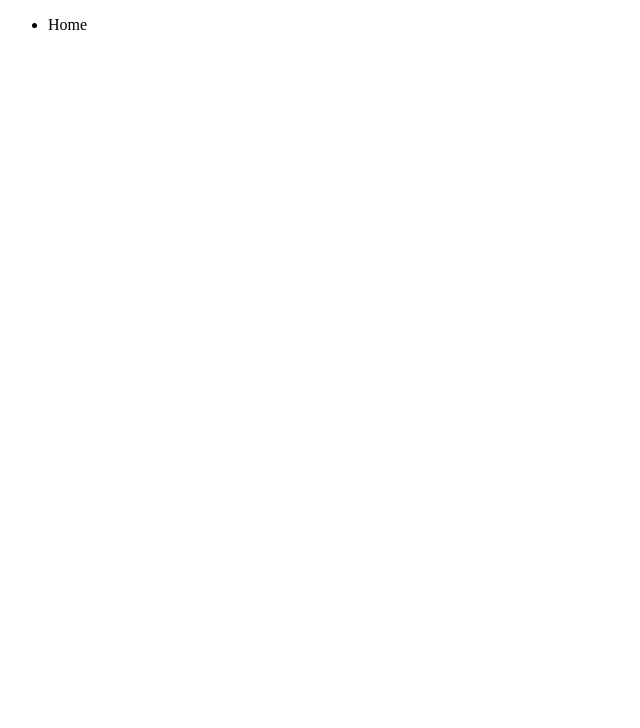
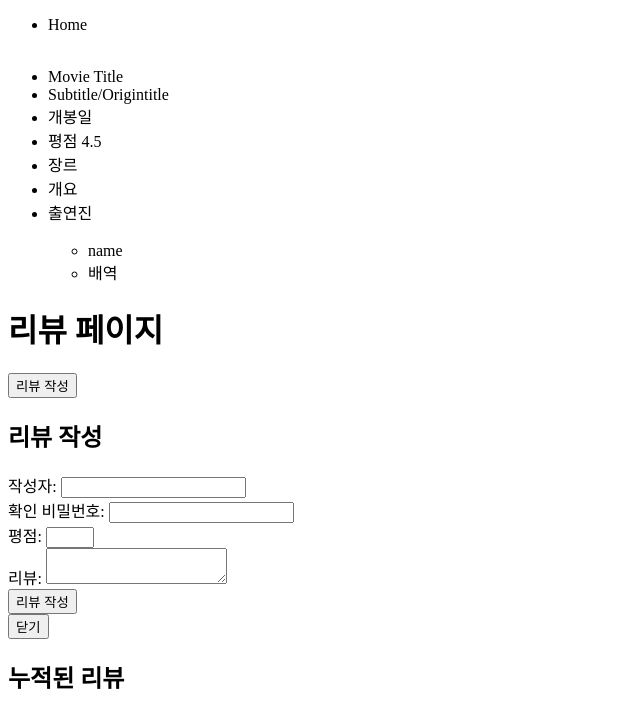
Before and after one commit to sjwoo1999/FC-NBC-FIRST-TEAM-PROJECT, a website: page detail_index.html in a window 1280 px wide. Shown: the whole page, without its empty margins (0-640 px from the left). Drawn offline with nearby package versions, Linux system fonts and the light colour scheme.

Commit message:
detail_index.html 뼈대 및 id 생성

```diff
--- a/detail_index.html
+++ b/detail_index.html
@@ -10,8 +10,58 @@
 <body>
   <ul class="grid">
     <li>Home</li>
+
   </ul>
-  <ul id="currentMovie"></ul>
+  <ul id="currentMovie">
+    <img id="moviePoster" src="" alt="">
+    <li id="movieTitle">Movie Title</li>
+    <li id="subtitle">Subtitle/Origintitle</li>
+    <li id="release">개봉일</li>
+    <li id="rating">평점 4.5</li>
+    <li id="ganre">장르</li>
+    <li id="overview">개요</li>
+    <li id="cast">출연진</li>
+
+    <ul>
+      <img src="" alt="">
+      <li id="castName">name</li>
+      <li id="castingName">배역</li>
+    </ul>
+  </ul>
+  <h1>리뷰 페이지</h1>
+
+    <!-- 리뷰 작성 버튼 -->
+    <button type="button" id="openReviewModalBtn">리뷰 작성</button>
+
+    <!-- 모달 창 -->
+    <div id="modal-overlay"></div>
+    <div id="modal">
+      <h2>리뷰 작성</h2>
+      <form id="add-review-form">
+        <label for="user">작성자:</label>
+        <input type="text" id="user" required />
+        <br />
+        <label for="password">확인 비밀번호:</label>
+        <input type="password" id="password" required />
+        <br />
+        <label for="rating">평점:</label>
+        <input type="number" id="rating" min="1" max="5" required />
+        <br />
+        <label for="comment">리뷰:</label>
+        <textarea id="comment" required></textarea>
+        <br />
+        <button type="submit">리뷰 작성</button>
+      </form>
+      <button type="button" id="closeReviewModalBtn">닫기</button>
+    </div>
+
+    <!-- 누적된 리뷰 표시 -->
+    <div id="reviews-container">
+      <h2>누적된 리뷰</h2>
+      <div id="reviews-list"></div>
+    </div>
+
+    <script src="src/review.js"></script>
   <script defer src="./src/detail_main.js" type="module"></script>
 </body>
 </html>
```
